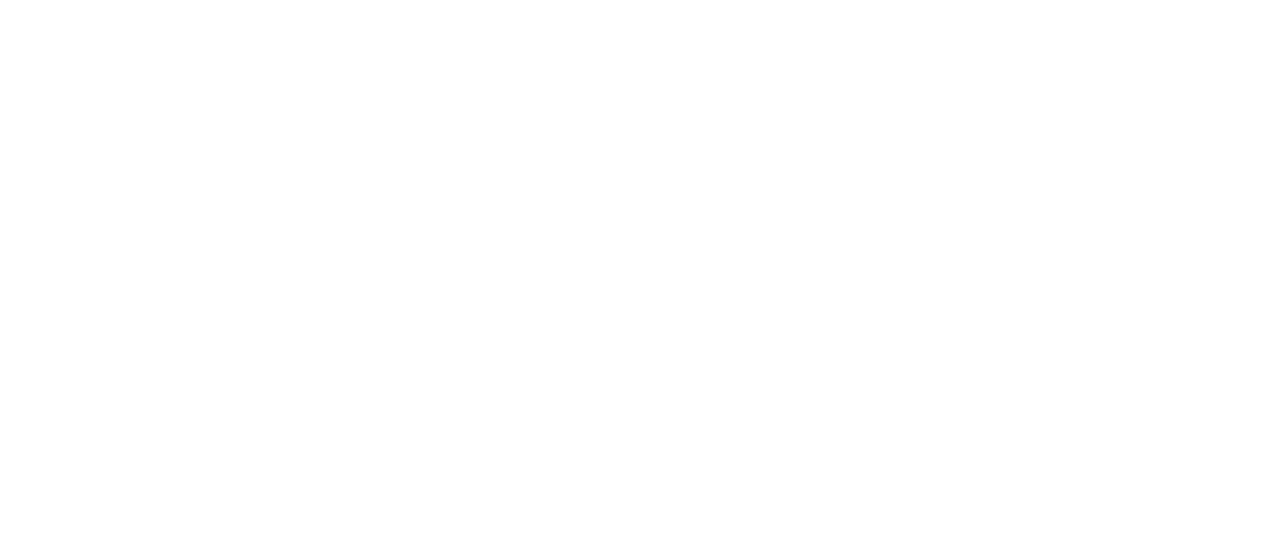
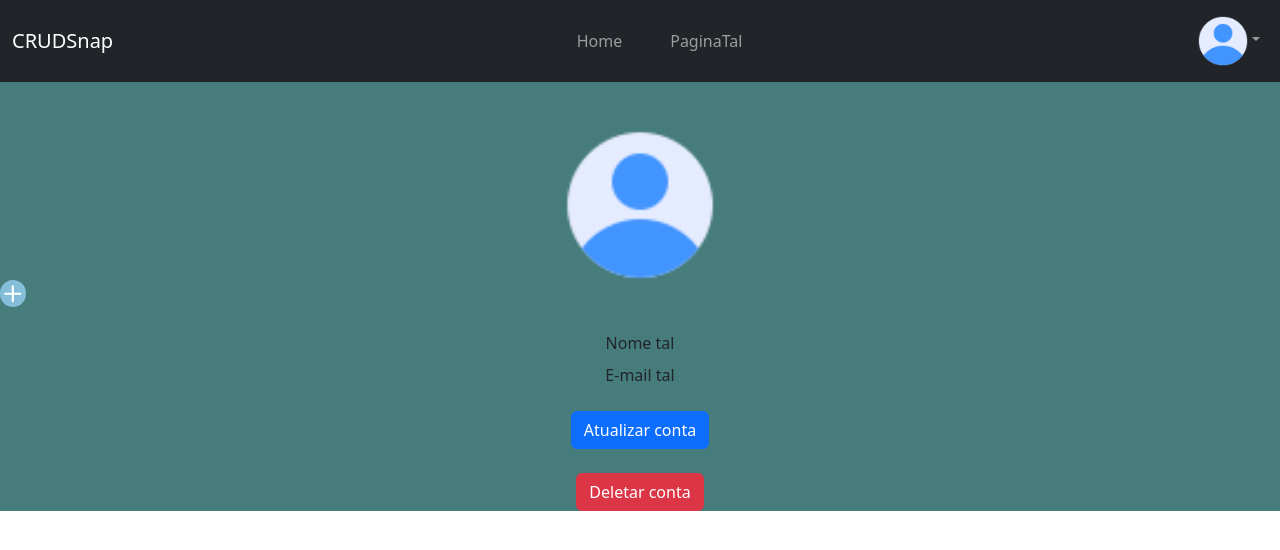
Before and after one commit to Rick504/CRUDSnap_frontend, a Vue app: page /account in a window 1280 px wide. Before the commit this address had no page. Shown: the top 550 px of the page. Built offline with nearby package versions, Linux system fonts and the light colour scheme; sample sign-in values are in the browser's storage.

Commit message:
criando pagina de conta e icone para adicionar foto

```diff
--- a/src/assets/base.css
+++ b/src/assets/base.css
@@ -14,4 +14,5 @@
 
 #app {
   background-color: rgb(71, 124, 124);
+  height: 100%;
 }
--- a/src/assets/main.css
+++ b/src/assets/main.css
@@ -1,5 +1 @@
 @import './base.css';
-
-.img-user {
-  width: 40%;
-}
--- /dev/null
+++ b/src/components/icons/IconAddPhoto.vue
@@ -0,0 +1,37 @@
+<template>
+    <div id="icon">
+        <div>
+            <svg viewBox="0 0 24 24" xmlns="http://www.w3.org/2000/svg" fill="#f3ecec" stroke="#f3ecec">
+                <g id="SVGRepo_bgCarrier" stroke-width="0"></g>
+                <g id="SVGRepo_tracerCarrier" stroke-linecap="round" stroke-linejoin="round"></g>
+                <g id="SVGRepo_iconCarrier">
+                    <title></title>
+                    <g id="Complete">
+                        <g data-name="add" id="add-2">
+                            <g>
+                                <line fill="none" stroke="#ffffff" stroke-linecap="round" stroke-linejoin="round"
+                                    stroke-width="2" x1="12" x2="12" y1="19" y2="5"></line>
+                                <line fill="none" stroke="#ffffff" stroke-linecap="round" stroke-linejoin="round"
+                                    stroke-width="2" x1="5" x2="19" y1="12" y2="12"></line>
+                            </g>
+                        </g>
+                    </g>
+                </g>
+            </svg>
+        </div>
+    </div>
+</template>
+
+<style scoped>
+#icon {
+    background-color: rgb(133, 190, 216);
+    width: 2%;
+    border-radius: 20px;
+}
+
+#icon:hover {
+    background-color: rgb(68, 107, 126);
+    width: 2%;
+    border-radius: 20px;
+}
+</style>
--- a/src/components/icons/ImgUser.vue
+++ b/src/components/icons/ImgUser.vue
@@ -1,3 +1,3 @@
 <template>
-  <img class="img-user" src="@/assets/icons/user.png" alt="icon-user">
+  <img src="@/assets/icons/user.png" alt="icon-user">
 </template>
--- a/src/router/index.ts
+++ b/src/router/index.ts
@@ -21,6 +21,14 @@
         public: true,
       },
     },
+    {
+      path: '/account',
+      name: 'account',
+      component: () => import('@/views/Account.vue'),
+      meta: {
+        public: false,
+      },
+    },
   ],
 });
 
--- /dev/null
+++ b/src/views/Account.vue
@@ -0,0 +1,28 @@
+<script setup lang="ts">
+import Header from '@/views/HomeView/components/Header.vue'
+import ImgUser from '@/components/icons/ImgUser.vue'
+import IconAddPhoto from '@/components/icons/IconAddPhoto.vue'
+
+</script>
+
+<template>
+    <Header />
+    <div class="text-center">
+        <div class="mt-5">
+            <ImgUser width="150" />
+            <IconAddPhoto />
+        </div>
+        <div class="mt-4">
+            Nome tal
+        </div>
+        <div class="mt-2">
+            E-mail tal
+        </div>
+        <div class="mt-4">
+            <div class="btn btn-primary">Atualizar conta</div>
+        </div>
+        <div class="mt-4">
+            <div class="btn btn-danger">Deletar conta</div>
+        </div>
+    </div>
+</template>
--- a/src/views/HomeView/components/Header.vue
+++ b/src/views/HomeView/components/Header.vue
@@ -20,7 +20,7 @@
                     <li class="nav-item dropdown">
                         <a class="nav-link dropdown-toggle" href="#" id="navbarDropdownMenuLink" role="button"
                             data-bs-toggle="dropdown" aria-expanded="false">
-                            <ImgUser />
+                            <ImgUser width="50" />
                         </a>
                         <ul class="dropdown-menu" aria-labelledby="navbarDropdownMenuLink">
                             <li>
```
Also changed, not shown: 1 other file (tests, documents, lock files or other folders).
